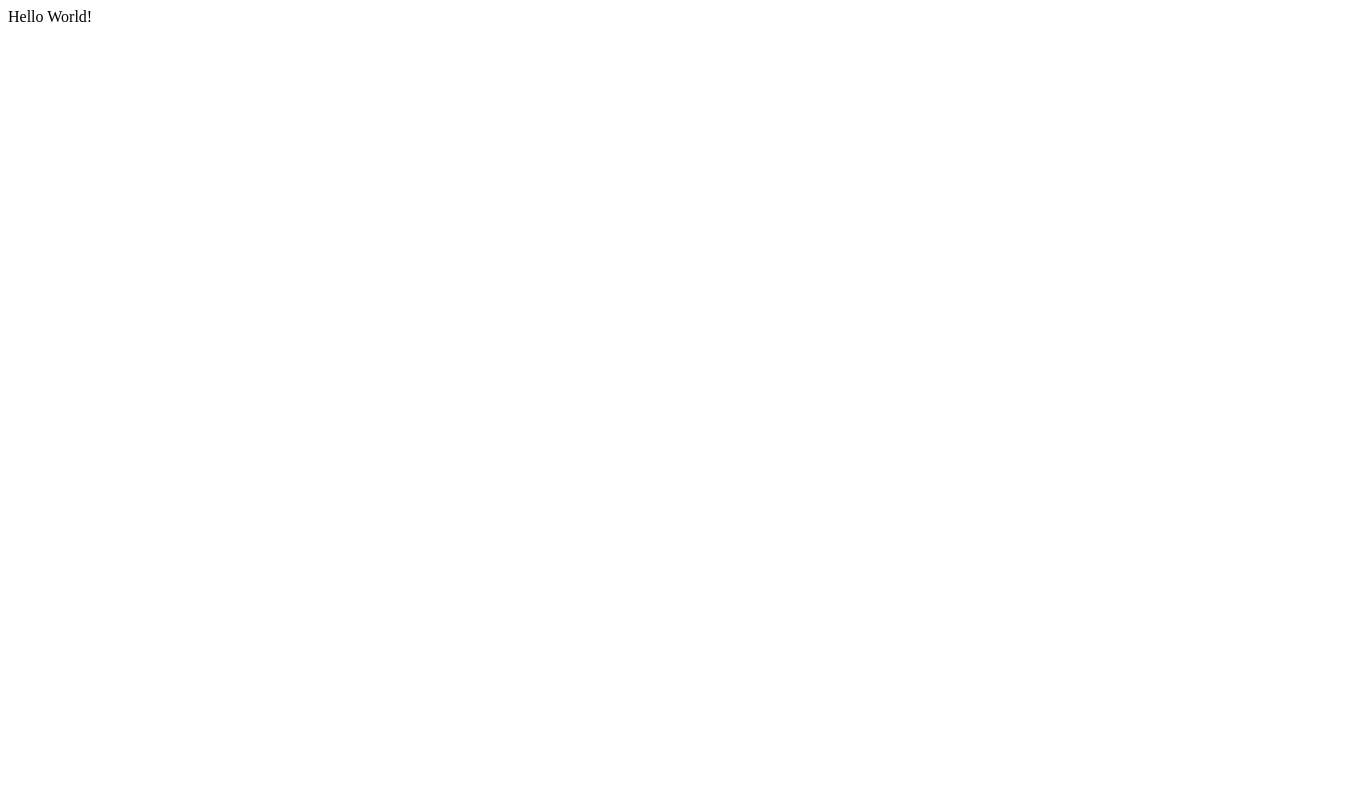
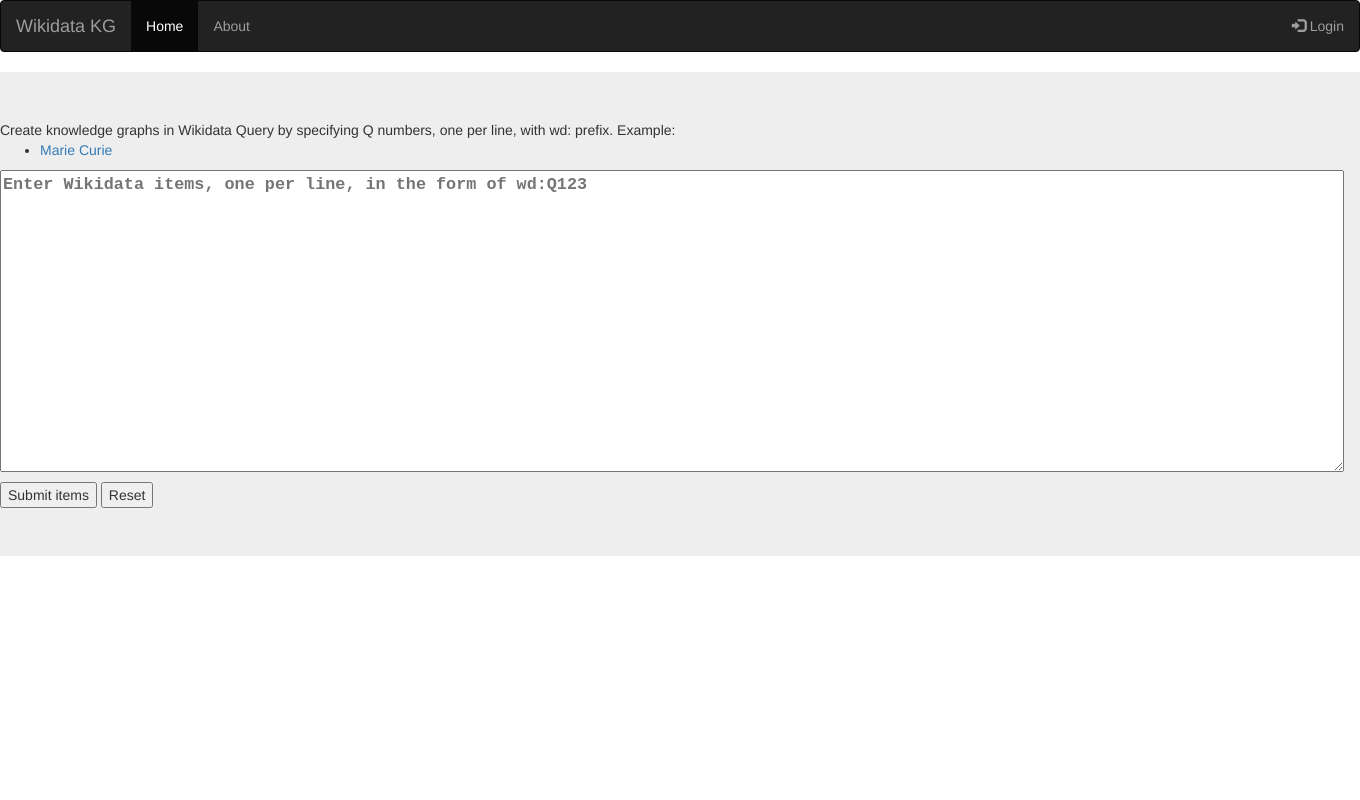
Before and after one commit to fuzheado/wikidata-kg, a Flask app: page / in a window 1360 px wide. Before the commit the page is almost empty. Run offline with Flask 2, Linux system fonts and the light colour scheme; some libraries are stand-ins or nearby versions.

Commit message:
Add instructions and operate from base url

```diff
--- a/app.py
+++ b/app.py
@@ -36,11 +36,6 @@
 
 
 @app.route('/')
-def hello_world():
-    return 'Hello World!'
-
-
-@app.route('/form')
 def form():
     return render_template('form.html')
 
--- a/templates/form.html
+++ b/templates/form.html
@@ -37,9 +37,18 @@
 
 {% block content %}
 <div class="jumbotron card card-block">
+Create knowledge graphs in Wikidata Query by specifying Q numbers, one per line, with wd: prefix.
+    Example:
+    <ul>
+        <li>
+        <a href="/submit?items=wd:Q7186%20wd:Q169470%20wd:Q44585%20wd:Q38104">Marie Curie</a>
+        </li>
+    </ul>
     <div class="input-group input-group mb-3p">
         <form action="{{ url_for('submit') }}" method=get>
-            <textarea name="items" placeholder="Enter Wikidata items"></textarea>
+            <label>
+<textarea name="items" placeholder="Enter Wikidata items, one per line, in the form of wd:Q123"></textarea>
+            </label>
             <input type="submit" value="Submit items">
             <input type="reset">
         </form>
```
Also changed, not shown: 1 other file.
